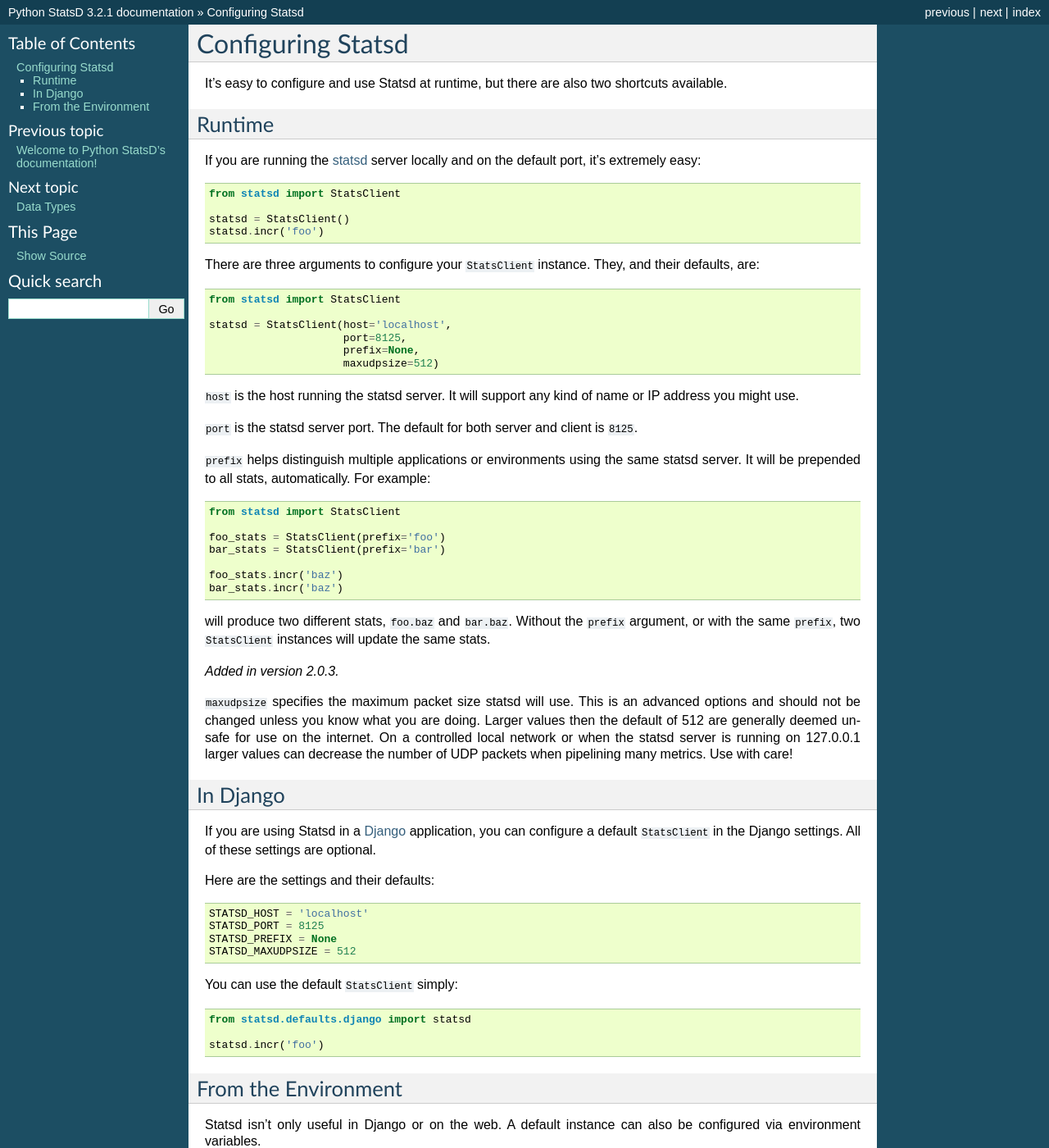
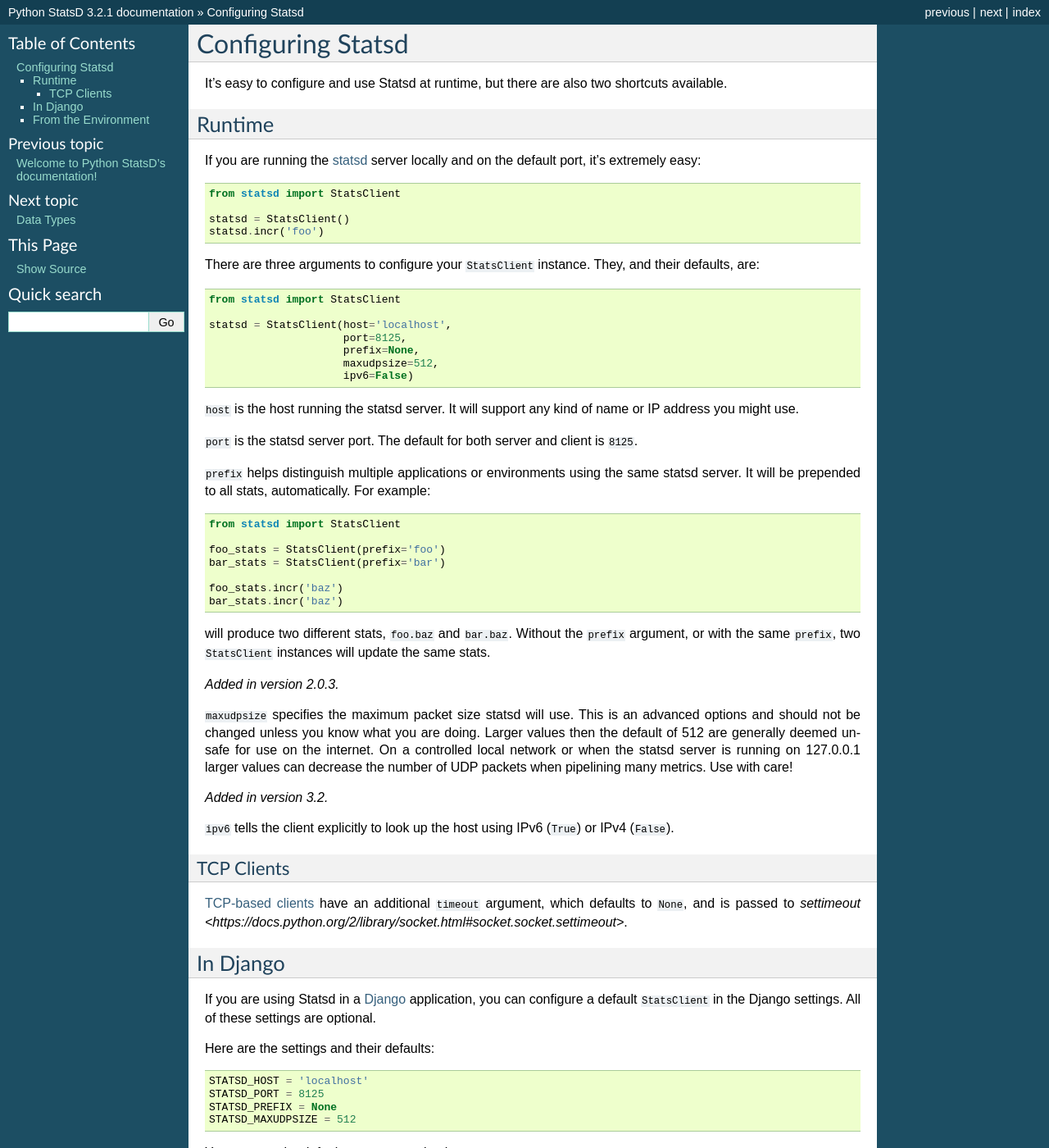
Before and after one commit to jsocol/pystatsd, a Sphinx documentation site: the page built from docs/configure.rst, in a window 1280 px wide and 1400 px high. Shown: the whole window at 82% size. Built offline with Sphinx 7.4.7, drawn with Linux system fonts in a browser that asks for light colours; formulas are drawn with MathJax 3.

Commit message:
Document new client kwargs.

```diff
--- a/docs/configure.rst
+++ b/docs/configure.rst
@@ -27,7 +27,8 @@
     statsd = StatsClient(host='localhost',
                          port=8125,
                          prefix=None,
-                         maxudpsize=512)
+                         maxudpsize=512,
+                         ipv6=False)
 
 ``host`` is the host running the statsd server. It will support any kind
 of name or IP address you might use.
@@ -59,6 +60,19 @@
 on the internet. On a controlled local network or when the statsd server is
 running on 127.0.0.1 larger values can decrease the number of UDP packets when
 pipelining many metrics. Use with care!
+
+.. versionadded:: 3.2
+
+``ipv6`` tells the client explicitly to look up the host using IPv6 (``True``)
+or IPv4 (``False``).
+
+
+TCP Clients
+-----------
+
+:ref:`TCP-based clients <tcp-chapter>` have an additional ``timeout`` argument,
+which defaults to ``None``, and is passed to `settimeout
+<https://docs.python.org/2/library/socket.html#socket.socket.settimeout>`.
 
 
 In Django
```
